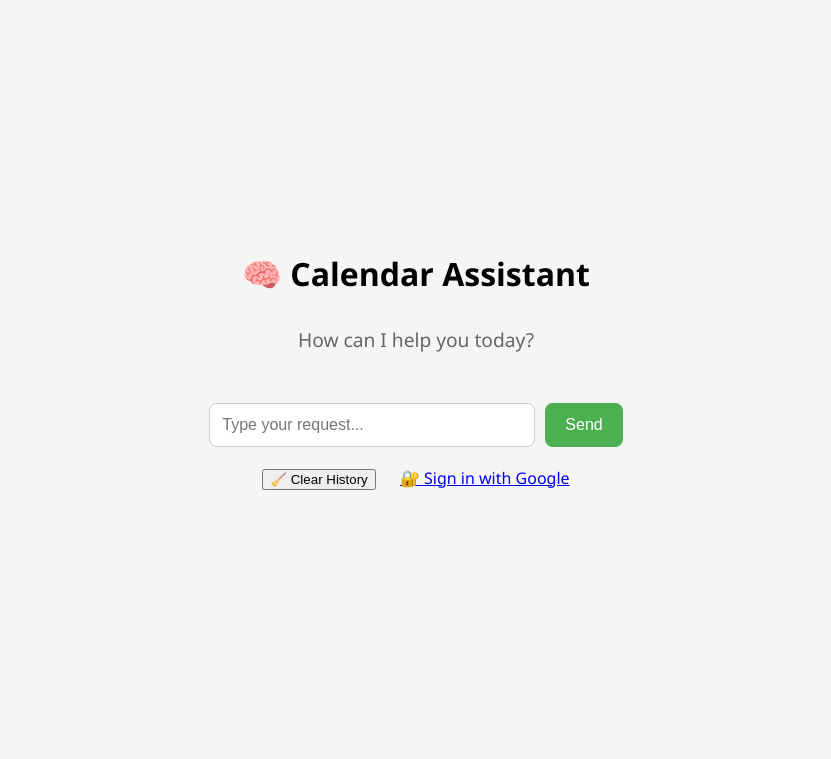
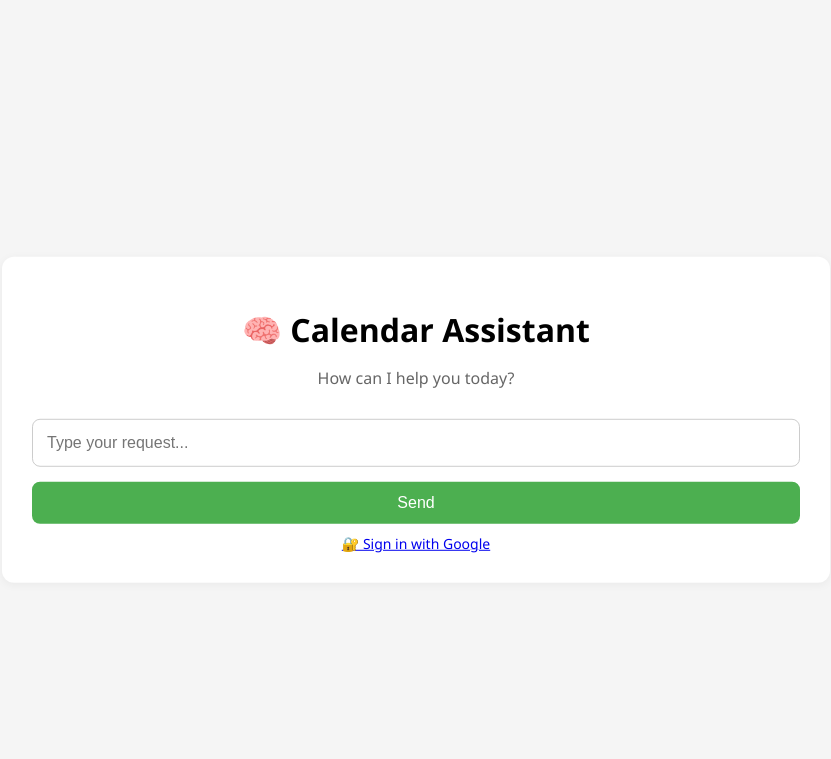
Before and after one commit to ZanderNguyen/calender-assistant, a Flask app: page / in a window 1280 px wide. Shown: the top 759 px of the page, without its empty margins (224-1055 px from the left). Run offline with Flask 3, Linux system fonts and the light colour scheme; parts of the project's set-up code (start-up, migrations or seed data) failed here and were passed over.

Commit message:
small change, just messed with the UI and removed some uncessesary hyperlinks

```diff
--- a/templates/index.html
+++ b/templates/index.html
@@ -7,7 +7,7 @@
       background-color: #f5f5f5;
       font-family: 'Segoe UI', sans-serif;
       margin: 0;
-      padding: 40px 0 80px;
+      padding: 40px 0 100px;
     }
 
     .header {
@@ -19,42 +19,6 @@
       font-size: 1.2em;
       color: #666;
       margin-top: 10px;
-    }
-
-    .actions {
-      text-align: center;
-      margin-top: 20px;
-    }
-
-    .actions form,
-    .actions a {
-      display: inline-block;
-      margin: 0 10px;
-    }
-
-    .welcome-form {
-      display: flex;
-      justify-content: center;
-      margin-top: 30px;
-      gap: 10px;
-    }
-
-    .welcome-form input[type="text"] {
-      padding: 12px;
-      font-size: 16px;
-      border-radius: 8px;
-      border: 1px solid #ccc;
-      width: 300px;
-    }
-
-    .welcome-form button {
-      padding: 12px 20px;
-      font-size: 16px;
-      border-radius: 8px;
-      background-color: #4CAF50;
-      color: white;
-      border: none;
-      cursor: pointer;
     }
 
     .chat-window {
@@ -101,9 +65,61 @@
       border-left: 4px solid #4CAF50;
     }
 
+    .welcome-container {
+      width: 60%;
+      max-width: 1200px;
+      margin: 100px auto;
+      padding: 30px;
+      background-color: #fff;
+      border-radius: 12px;
+      box-shadow: 0 2px 10px rgba(0,0,0,0.05);
+      text-align: center;
+      position: absolute;     /* take it out of normal flow */
+      top: 40%;               /* push halfway down */
+      left: 50%;              /* push halfway across */
+      transform: translate(-50%, -50%);
+    }
+
+    .welcome-container h1 {
+      margin-bottom: 10px;
+    }
+
+    .welcome-container p {
+      margin-bottom: 30px;
+      color: #666;
+    }
+
+    .prompt-form {
+      display: flex;
+      flex-direction: column;
+      gap: 15px;
+    }
+
+    .prompt-form input[type="text"] {
+      padding: 14px;
+      font-size: 16px;
+      border-radius: 8px;
+      border: 1px solid #ccc;
+    }
+
+    .prompt-form button {
+      padding: 12px;
+      font-size: 16px;
+      border-radius: 8px;
+      background-color: #4CAF50;
+      color: white;
+      border: none;
+      cursor: pointer;
+    }
+
+    .auth-link {
+      margin-top: 10px;
+      font-size: 14px;
+    }
+
     .inline-input {
       max-width: 800px;
-      margin: 40px auto;
+      margin: 40px auto 60px;
       display: flex;
       gap: 10px;
       padding: 0 20px;
@@ -127,13 +143,14 @@
       cursor: pointer;
     }
 
-    .welcome-container {
-      display: flex;
-      flex-direction: column;
-      align-items: center;
-      justify-content: center;
-      height: 80vh;
+    .actions {
       text-align: center;
+      margin-top: 20px;
+    }
+
+    .actions form {
+      display: inline-block;
+      margin: 0 10px;
     }
   </style>
 </head>
@@ -142,15 +159,12 @@
   {% if not history %}
     <div class="welcome-container">
       <h1>🧠 Calendar Assistant</h1>
-      <p class="subtitle">How can I help you today?</p>
-      <form action="/action" method="POST" class="welcome-form">
+      <p>How can I help you today?</p>
+      <form action="/action" method="POST" class="prompt-form">
         <input type="text" name="prompt" placeholder="Type your request..." required>
         <button type="submit">Send</button>
       </form>
-      <div class="actions">
-        <form action="/clear" method="POST">
-          <button type="submit">🧹 Clear History</button>
-        </form>
+      <div class="auth-link">
         <a href="/authorize">🔐 Sign in with Google</a>
       </div>
     </div>
@@ -166,13 +180,6 @@
     <div class="header">
       <h1>🧠 Calendar Assistant</h1>
       <p class="subtitle">Here’s what we’ve done so far:</p>
-    </div>
-
-    <div class="actions">
-      <form action="/clear" method="POST">
-        <button type="submit">🧹 Clear History</button>
-      </form>
-      <a href="/authorize">🔐 Sign in with Google</a>
     </div>
 
     <div class="chat-window">
@@ -191,6 +198,12 @@
       <input type="text" name="prompt" placeholder="Type your request..." required>
       <button type="submit">Send</button>
     </form>
+
+    <div class="actions">
+      <form action="/clear" method="POST">
+        <button type="submit">🧹 Clear History</button>
+      </form>
+    </div>
   {% endif %}
 
 </body>
```
Also changed, not shown: scheduler.py (+7 -9 lines).
